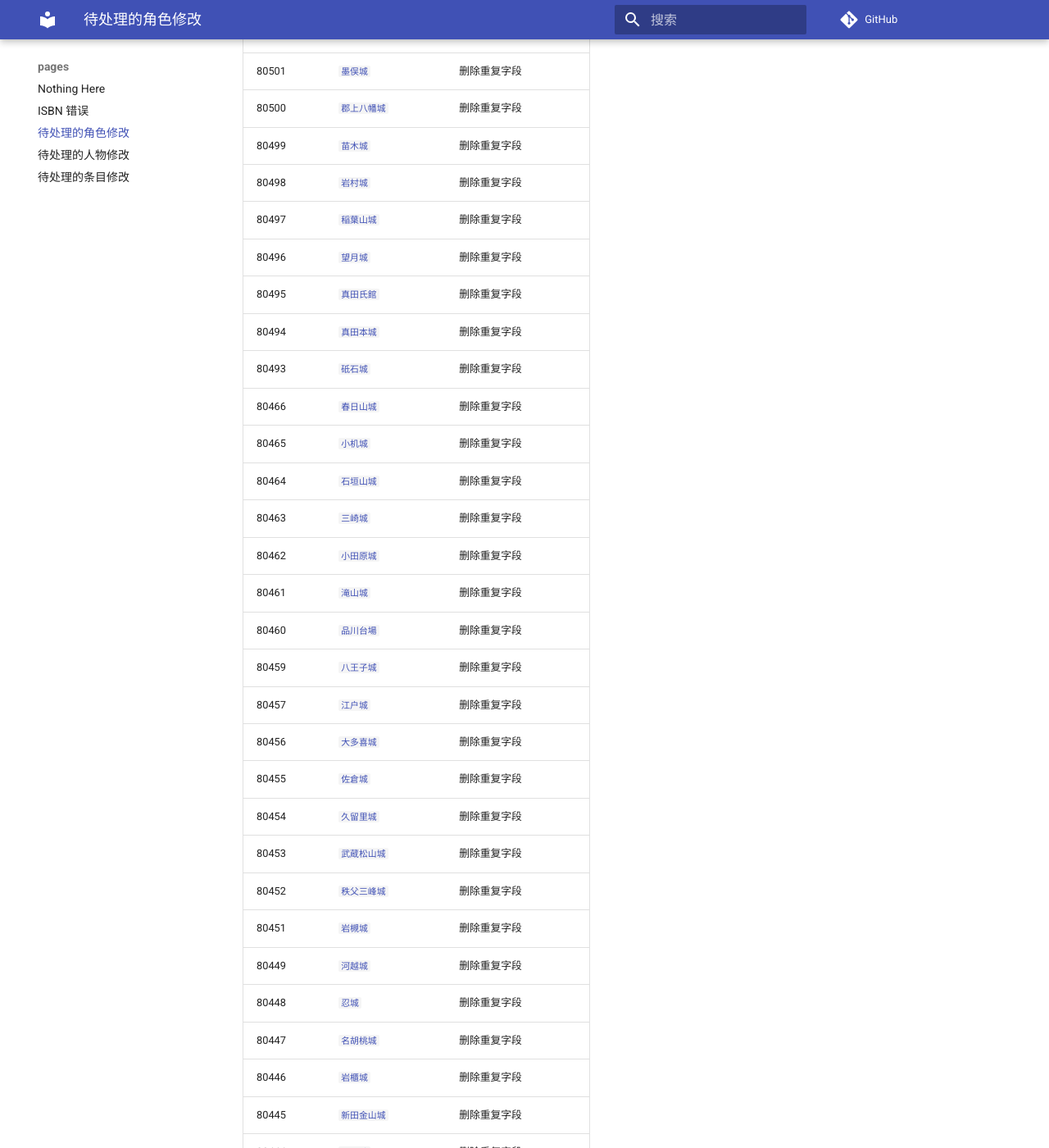
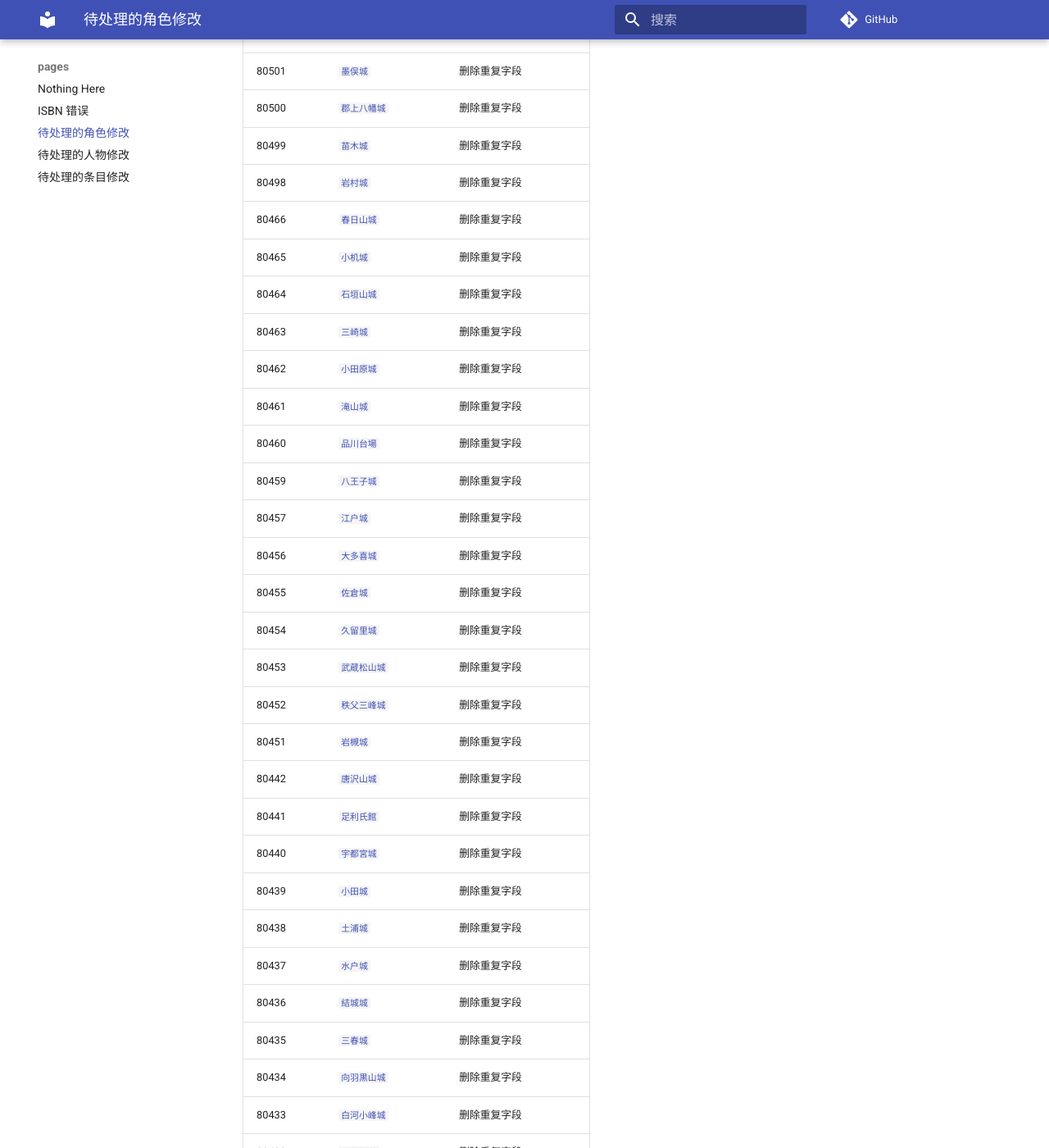
Before and after one commit to trim21/bangumi-pages, an MkDocs documentation site: the page built from docs/pending-character-changes.md, in a window 1280 px wide and 1400 px high, scrolled down 1067 px. Shown: the whole window at 82% size. Built offline with MkDocs 1.6.1 and Material for MkDocs 9.7.7, drawn with Linux system fonts in a browser that asks for light colours; comment, search, counter and statistics services are not loaded; some of the changed text lies outside the part shown.

Commit message:
update pending-character-changes.md

```diff
--- a/docs/pending-character-changes.md
+++ b/docs/pending-character-changes.md
@@ -27,11 +27,6 @@ total 167
 | 80500 | [`郡上八幡城`](https://bgm.tv/character/80500) | 删除重复字段 |
 | 80499 | [`苗木城`](https://bgm.tv/character/80499) | 删除重复字段 |
 | 80498 | [`岩村城`](https://bgm.tv/character/80498) | 删除重复字段 |
-| 80497 | [`稲葉山城`](https://bgm.tv/character/80497) | 删除重复字段 |
-| 80496 | [`望月城`](https://bgm.tv/character/80496) | 删除重复字段 |
-| 80495 | [`真田氏館`](https://bgm.tv/character/80495) | 删除重复字段 |
-| 80494 | [`真田本城`](https://bgm.tv/character/80494) | 删除重复字段 |
-| 80493 | [`砥石城`](https://bgm.tv/character/80493) | 删除重复字段 |
 | 80466 | [`春日山城`](https://bgm.tv/character/80466) | 删除重复字段 |
 | 80465 | [`小机城`](https://bgm.tv/character/80465) | 删除重复字段 |
 | 80464 | [`石垣山城`](https://bgm.tv/character/80464) | 删除重复字段 |
@@ -47,13 +42,6 @@ total 167
 | 80453 | [`武蔵松山城`](https://bgm.tv/character/80453) | 删除重复字段 |
 | 80452 | [`秩父三峰城`](https://bgm.tv/character/80452) | 删除重复字段 |
 | 80451 | [`岩槻城`](https://bgm.tv/character/80451) | 删除重复字段 |
-| 80449 | [`河越城`](https://bgm.tv/character/80449) | 删除重复字段 |
-| 80448 | [`忍城`](https://bgm.tv/character/80448) | 删除重复字段 |
-| 80447 | [`名胡桃城`](https://bgm.tv/character/80447) | 删除重复字段 |
-| 80446 | [`岩櫃城`](https://bgm.tv/character/80446) | 删除重复字段 |
-| 80445 | [`新田金山城`](https://bgm.tv/character/80445) | 删除重复字段 |
-| 80444 | [`沼田城`](https://bgm.tv/character/80444) | 删除重复字段 |
-| 80443 | [`箕輪城`](https://bgm.tv/character/80443) | 删除重复字段 |
 | 80442 | [`唐沢山城`](https://bgm.tv/character/80442) | 删除重复字段 |
 | 80441 | [`足利氏館`](https://bgm.tv/character/80441) | 删除重复字段 |
 | 80440 | [`宇都宮城`](https://bgm.tv/character/80440) | 删除重复字段 |
```
Also changed, not shown: other parts of docs/pending-character-changes.md (+1 -1 lines).
